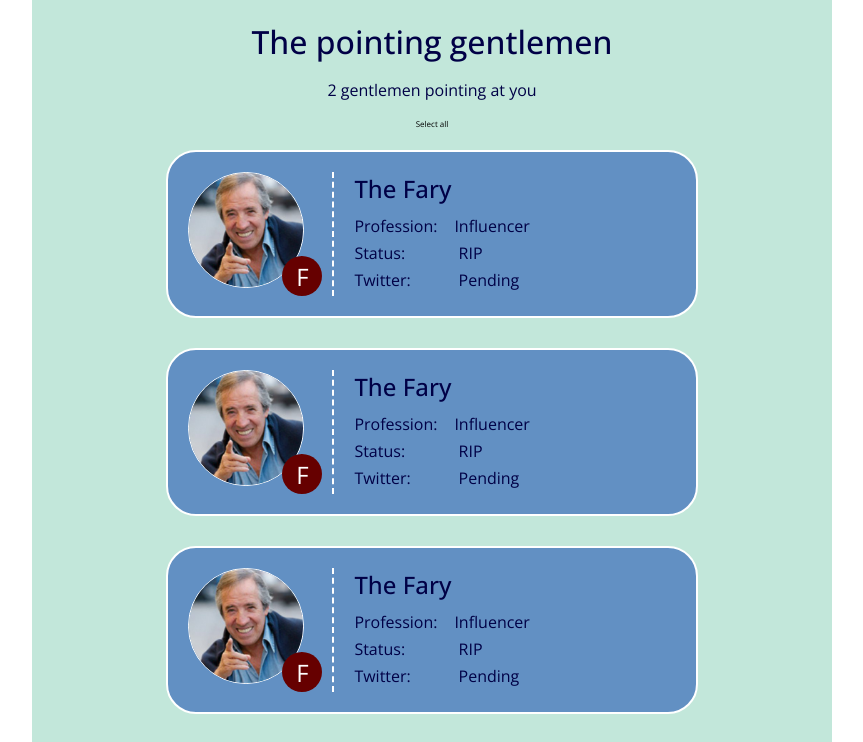
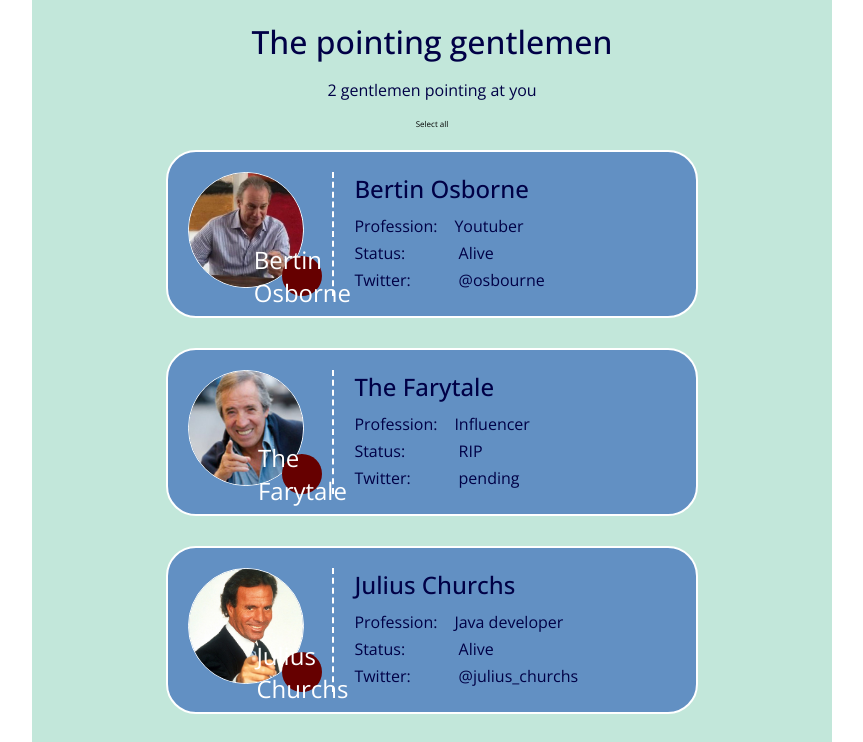
Before and after one commit to Beringar/w4-ch1-berenguer-pou, a React (Create React App) app: page / in a window 1280 px wide. Shown: the top 742 px of the page, without its empty margins (208-1071 px from the left). Built offline with nearby package versions, Linux system fonts and the light colour scheme.

Commit message:
added props of Gentleman in map loop app.js

```diff
--- a/src/App.js
+++ b/src/App.js
@@ -33,7 +33,7 @@ const App = () => {
       <main className="main">
         <ul className="gentlemen">
           {gentlemen.map((gentleman, index) => (
-            <Gentleman key={index} />
+            <Gentleman key={index} gentleman={gentleman} />
           ))}
         </ul>
       </main>
--- a/src/components/Gentleman/Gentleman.js
+++ b/src/components/Gentleman/Gentleman.js
@@ -4,23 +4,25 @@ const Gentleman = ({ gentleman, action, button }) => {
       <div className="gentleman__avatar-container">
         <img
           className="gentleman__avatar"
-          src="img/fary.jpg"
-          alt="The Fary pointing at you"
+          src={`img/${gentleman.picture}`}
+          alt={`${gentleman.name} pointing at you`}
         />
-        <span className="gentleman__initial">F</span>
+        <span className="gentleman__initial">{gentleman.name}</span>
       </div>
       <div className="gentleman__data-container">
-        <h2 className="gentleman__name">The Fary</h2>
+        <h2 className="gentleman__name">{gentleman.name}</h2>
         <ul className="gentleman__data-list">
           <li className="gentleman__data">
             <span className="gentleman__data-label">Profession:</span>
-            Influencer
+            {gentleman.profession}
           </li>
           <li className="gentleman__data">
-            <span className="gentleman__data-label">Status:</span> RIP
+            <span className="gentleman__data-label">Status:</span>{" "}
+            {gentleman.status}
           </li>
           <li className="gentleman__data">
-            <span className="gentleman__data-label">Twitter:</span> Pending
+            <span className="gentleman__data-label">Twitter:</span>{" "}
+            {gentleman.twitter}
           </li>
         </ul>
       </div>
--- a/src/data/dataGentlemen.js
+++ b/src/data/dataGentlemen.js
@@ -1,39 +1,33 @@
 const gentlemen = [
   {
     id: 1,
-    name: "El Fary",
-    profession: "Influencer",
-    picture: "fary.jpg",
-    status: "R.I.P.",
-    twitter: "Pendiente",
+    name: "Bertin Osborne",
+    status: "Alive",
+    profession: "Youtuber",
+    twitter: "@osbourne",
+    picture: "bertin.jpg",
+    alternativeText: "Osbourne pointing at you",
     selected: true,
   },
   {
+    name: "The Farytale",
+    status: "RIP",
+    profession: "Influencer",
+    twitter: "pending",
+    picture: "fary.jpg",
+    alternativeText: "The Fary pointing at you",
     id: 2,
-    name: "Julio Iglesias",
-    profession: "Youtuber",
-    picture: "julio.jpg",
-    status: "Vivo",
-    twitter: "@JulyChurchs",
     selected: false,
   },
   {
     id: 3,
-    name: "Bertín Osborne",
-    profession: "Java Developer",
-    picture: "bertin.jpg",
-    status: "Vivo",
-    twitter: "@BertinOsborne",
+    name: "Julius Churchs",
+    status: "Alive",
+    profession: "Java developer",
+    twitter: "@julius_churchs",
+    picture: "julio.jpg",
+    alternativeText: "Churchs pointing at you",
     selected: true,
-  },
-  {
-    id: 4,
-    name: "Gerard Basté",
-    profession: "No one knows",
-    picture: "gerard.jpg",
-    status: "Alive",
-    twitter: "@GerardWorksALot",
-    selected: false,
   },
 ];
 
```
